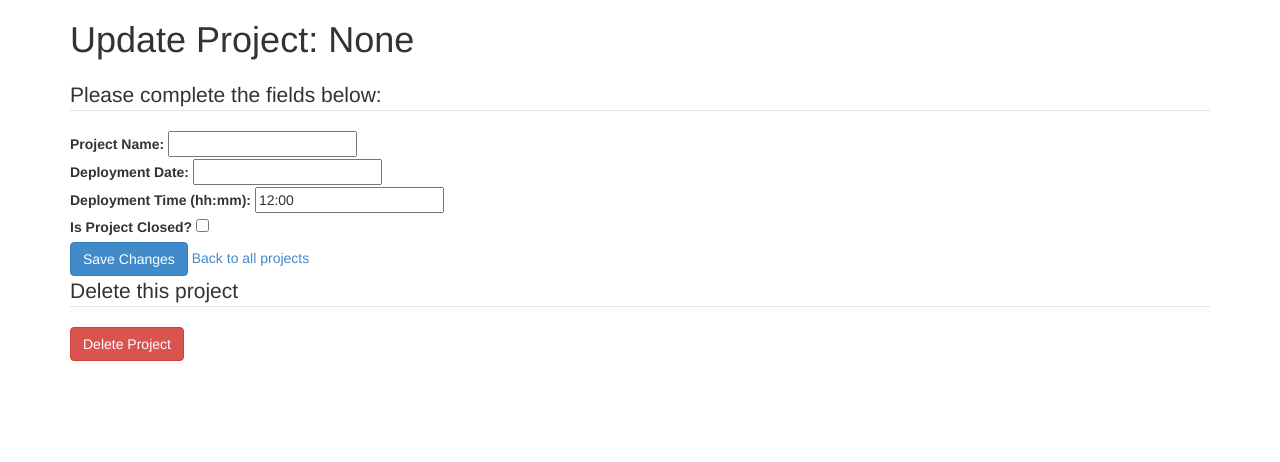
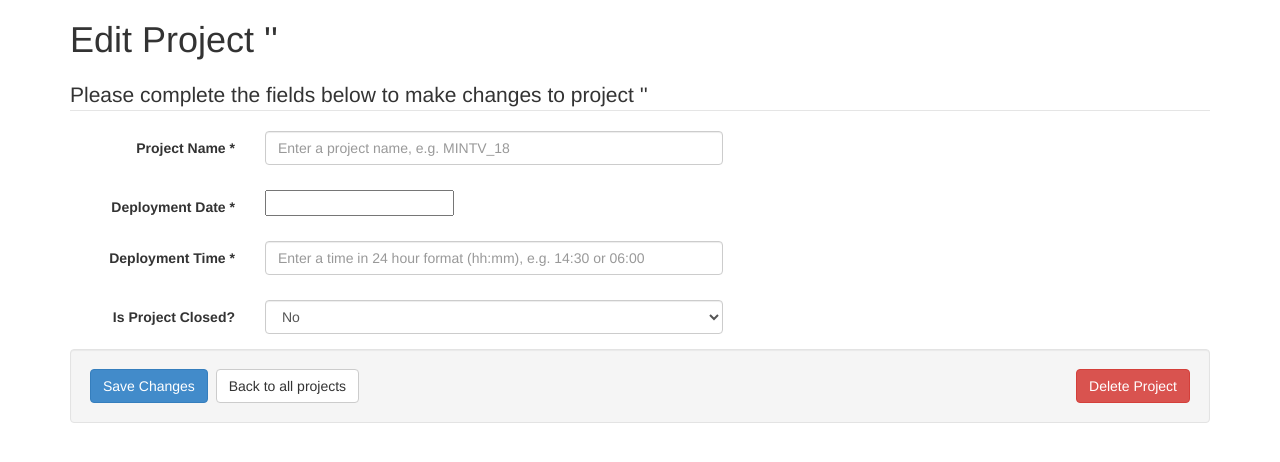
Before and after one commit to alextiley/django-project-tracker, a Django app: template projects/templates/projects/update.html in a window 1280 px wide. Shown: the top 462 px of the page. Run offline with Django 3.2, Linux system fonts and the light colour scheme; the template is opened without the code that fills it: values that come from a table or form of the project are taken from there, others are empty; parts of the project's set-up code (start-up, migrations or seed data) failed here and were passed over; some libraries are stand-ins or nearby versions.

Commit message:
completed core functionality

```diff
--- a/projects/forms.py
+++ b/projects/forms.py
@@ -5,10 +5,41 @@ from projects.models import Project
 
 class ProjectForm(forms.ModelForm):
 
-	name = forms.CharField()
-	deployment_date = forms.DateField(widget = extras.SelectDateWidget)
-	deployment_time = forms.TimeField(help_text = 'hh:mm', initial = Project.default_time)
-	is_complete = forms.BooleanField(required = False, label = 'Project Closed?', initial = False)
+	name = forms.CharField(
+		initial = '',
+		widget = forms.TextInput(attrs = {
+			'class': 'form-control',
+			'placeholder': 'Enter a project name, e.g. MINTV_18'
+		})
+	)
+
+	deployment_date = forms.DateField(
+		widget = extras.SelectDateWidget(
+			attrs = {
+				'class': 'form-control'
+			}
+		)
+	)
+
+	deployment_time = forms.TimeField(
+		widget = forms.TimeInput(
+			format = '%H:%M',
+			attrs = {
+				'class': 'form-control',
+				'placeholder': 'Enter a time in 24 hour format (hh:mm), e.g. 14:30 or 06:00'
+			}
+		)
+	)
+
+	is_complete = forms.BooleanField(
+		required = False,
+		initial = False,
+		widget = forms.NullBooleanSelect(
+			attrs = {
+				'class': 'form-control'
+			}
+		)
+	)
 
 	class Meta:
 		model = Project
--- a/projects/static/css/main.css
+++ b/projects/static/css/main.css
@@ -5,13 +5,24 @@ li {list-style-type:none;}
 /* Base styles */
 h1, h2, h3, h4, h5, h6, p, .big-margin {margin-bottom:20px;}
 
+/* Utils */
+.position-relative {position:relative;}
+.italic {font-style:italic;}
+.big-margin {margin-bottom:25px;}
+
 /* Faux tables - used to replace tables, adding a responsive dimension */
 .faux-table .faux-table-head {border-bottom:1px solid #eee; padding-bottom:5px; margin-bottom:10px;}
 .faux-table .faux-table-body li {padding-bottom:10px;}
 
 /* List page */
-.projects li.deploy-overdue .countdown,
+.projects li.deploy-overdue .countdown {color:#ff0000; font-weight:bold;}
 .projects li.deploy-very-soon .countdown {color:#ff0000;}
-.projects li.deploy-soon .countdown {color:#FF9900;}
+.projects li.deploy-soon .countdown {color:#ff9900;}
 .projects li.deploy-later .countdown {color:#009900;}
 .countdown > span {float:left; padding-right:5px;}
+
+/* Update/Create pages */
+.date-control .form-control {float:left; width:130px; margin-right:10px;}
+.date-control .form-control:last-of-type {margin-right:0; clear:right;}
+
+.form-group .error {clear:both; font-style:italic; color:#a94442; padding-top:10px;}
--- a/projects/static/js/main.js
+++ b/projects/static/js/main.js
@@ -18,7 +18,7 @@ project.countdown.get = function (future) {
 
 	// Negate the number of days if the original delta was negative
 	if (originalDelta < 0) {
-		data.days = -Math.abs(data.days);
+		data.days = 'Overdue by ' + Math.abs(data.days);
 	}
 
 	// Calculate (and subtract) whole hours
@@ -81,7 +81,7 @@ project.countdown.update = function ($field, data) {
 				}
 
 				// Hide zero values from display
-				if (data.timings[prop] === 0) {
+				if (prop !== 'seconds' && data.timings[prop] === 0) {
 					$currentUnit.hide();
 				} else {
 					$currentUnit.show();
@@ -122,4 +122,7 @@ $(function() {
 
 	}, 1000);
 
+	// By default Django adds an 'Unknown' value to the NullBooleanSelect select widget - remove this
+	$('#id_is_complete').find('option:first').remove();
+
 });
--- a/projects/templates/projects/layouts/generic.html
+++ b/projects/templates/projects/layouts/generic.html
@@ -15,7 +15,9 @@
 			{% block main %}{% endblock %}
 		</div>
 
-		<script type="text/javascript" src="/static/js/jquery-1.11.0.min.js"></script>
+		<script type="text/javascript" src="/static/js/vendor/jquery-1.11.0.min.js"></script>
+		<script type="text/javascript" src="/static/js/vendor/bootstrap.min.js"></script>
+
 		<script type="text/javascript" src="/static/js/main.js"></script>
 		{% block js %}{% endblock %}
 	</body>
--- a/projects/templates/projects/update.html
+++ b/projects/templates/projects/update.html
@@ -1,55 +1,84 @@
 {% extends "projects/layouts/generic.html" %}
 
-{% block title %}Update {{ form.name.value }}{% endblock %}
+{% block title %}Edit Project '{{ form.name.value }}'{% endblock %}
 
 {% block main %}
 
-	<h1>Update Project: {{ form.name.value }}</h1>
+	<h1>Edit Project '{{ form.name.value }}'</h1>
 
 	{% include "projects/partials/messages.html" %}
 
-	<form action="{% url 'projects:update' project_id %}" method="post">
+	<div class="position-relative">
+
+		<form action="{% url 'projects:update' project_id %}" method="post" role="form" class="form-horizontal">
 			<fieldset>
-			<legend>Please complete the fields below:</legend>
+				<legend>Please complete the fields below to make changes to project '{{ form.name.value }}'</legend>
 
 				{% csrf_token %}
 
 				{{ form.non_field_errors }}
 
-			<div class="element">
-				<label for="id_name">Project Name:</label>
+				<div class="form-group">
+					<label for="id_name" class="control-label col-sm-2">Project Name *</label>
+					<div class="col-sm-5">
 						{{ form.name }}
 						{% include "projects/partials/inline-error.html" with field="name" %}
 					</div>
+				</div>
 
-			<div class="element">
-				<label for="id_deployment_date">Deployment Date:</label>
+				<div class="form-group clearfix">
+					<label for="id_deployment_date" class="control-label col-sm-2">Deployment Date *</label>
+					<div class="col-sm-5 date-control">
 						{{ form.deployment_date }}
 						{% include "projects/partials/inline-error.html" with field="deployment_date" %}
 					</div>
+				</div>
 
-			<div class="element">
-				<label for="id_deployment_time">Deployment Time (hh:mm):</label>
-				<input type="text" id="id_deployment_time" name="deployment_time" value="{{ form.deployment_time.value|date:"H:i" }}" />
+				<div class="form-group">
+					<label for="id_deployment_time" class="control-label col-sm-2">Deployment Time *</label>
+					<div class="col-sm-5">
+						{{ form.deployment_time }}
 						{% include "projects/partials/inline-error.html" with field="deployment_time" %}
 					</div>
+				</div>
 
-			<div class="element">
-				<label for="id_is_complete">Is Project Closed?</label>
+				<div class="form-group">
+					<label for="id_is_complete" class="control-label col-sm-2">Is Project Closed?</label>
+					<div class="col-sm-5">
 						{{ form.is_complete }}
 					</div>
+				</div>
 
-			<button type="submit" class="btn btn-primary">Save Changes</button>
-			<a href="{% url 'projects:list' %}">Back to all projects</a>
+				<div class="well">
+					<button type="submit" class="btn btn-primary">Save Changes</button>&nbsp;
+					<a href="{% url 'projects:list' %}" class="btn btn-default">Back to all projects</a>
+					<a class="btn btn-danger pull-right" data-toggle="modal" data-target=".delete-form-modal">Delete Project</a>
+				</div>
+
 			</fieldset>
 		</form>
 
-	<form action="{% url 'projects:delete' project_id %}" method="post">
-		<fieldset>
-			<legend>Delete this project</legend>
+		<form action="{% url 'projects:delete' project_id %}" method="post" class="modal fade delete-form-modal" tabindex="-1" role="dialog">
+
 			{% csrf_token %}
-			<button type="submit" class="btn btn-danger" onclick="return confirm('Are you sure you want to delete this project?');">Delete Project</button>
-		</fieldset>
+
+			<div class="modal-dialog">
+				<div class="modal-content">
+					<div class="modal-header">
+						<button type="button" class="close" data-dismiss="modal" aria-hidden="true">&times;</button>
+						<h4 class="modal-title" id="myModalLabel">Delete {{ form.name.value }}?</h4>
+					</div>
+					<div class="modal-body">
+						<p>Are you sure you want to delete this project? This action cannot be undone.</p>
+					</div>
+					<div class="modal-footer">
+						<button type="submit" class="btn btn-primary">Delete Project</button>
+						<button type="button" class="btn btn-default" data-dismiss="modal">Cancel</button>
+					</div>
+				</div>
+			</div>
 		</form>
 
+	</div>
+
 {% endblock %}
```
Also changed, not shown: projects/templates/projects/create.html (+25 -16 lines), projects/templates/projects/list.html (+3 -4 lines), projects/static/js/vendor/bootstrap.min.js (added), projects/static/js/vendor/jquery-1.11.0.min.js (renamed from projects/static/js/jquery-1.11.0.min.js). Lines whose indentation alone changed are shown as unchanged.
